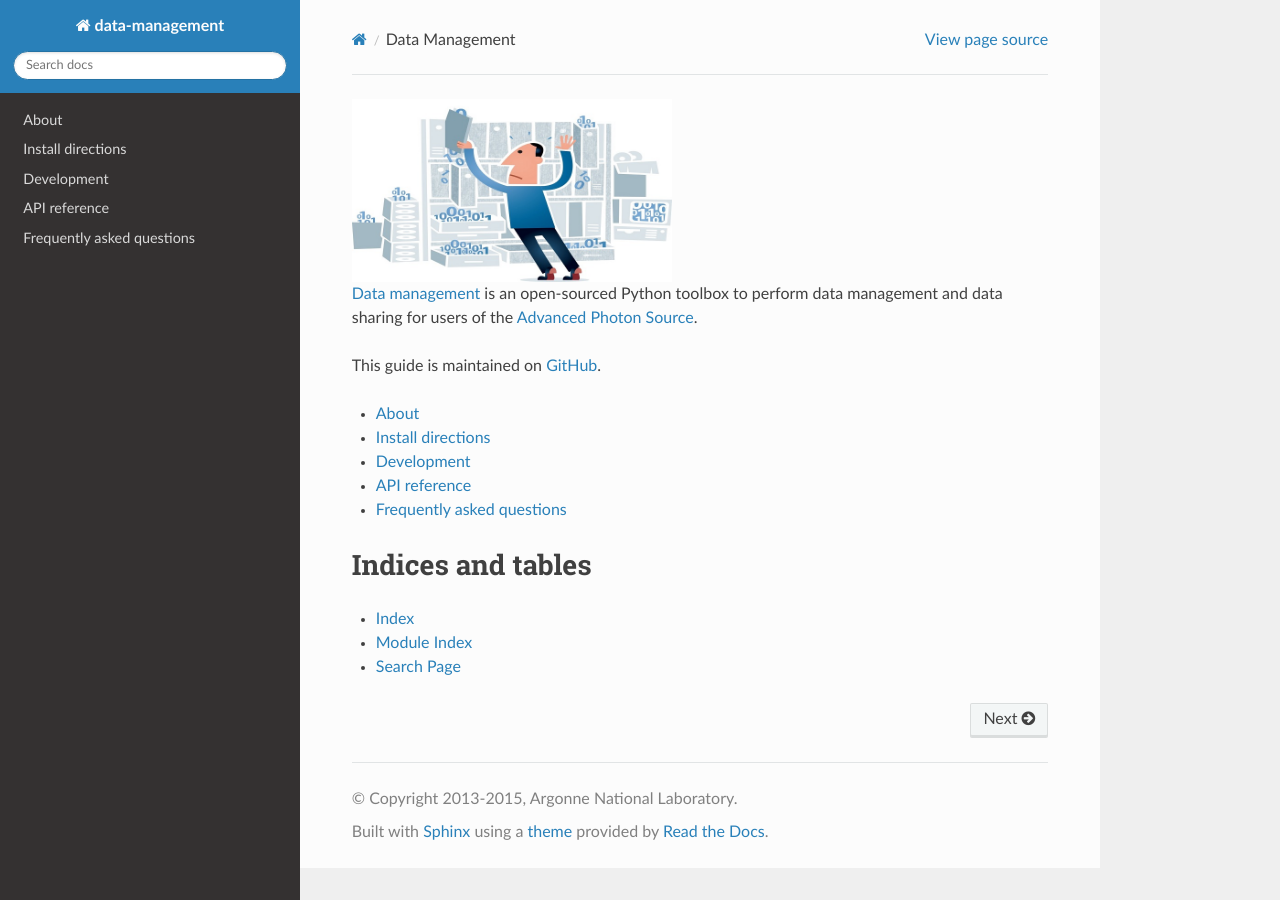
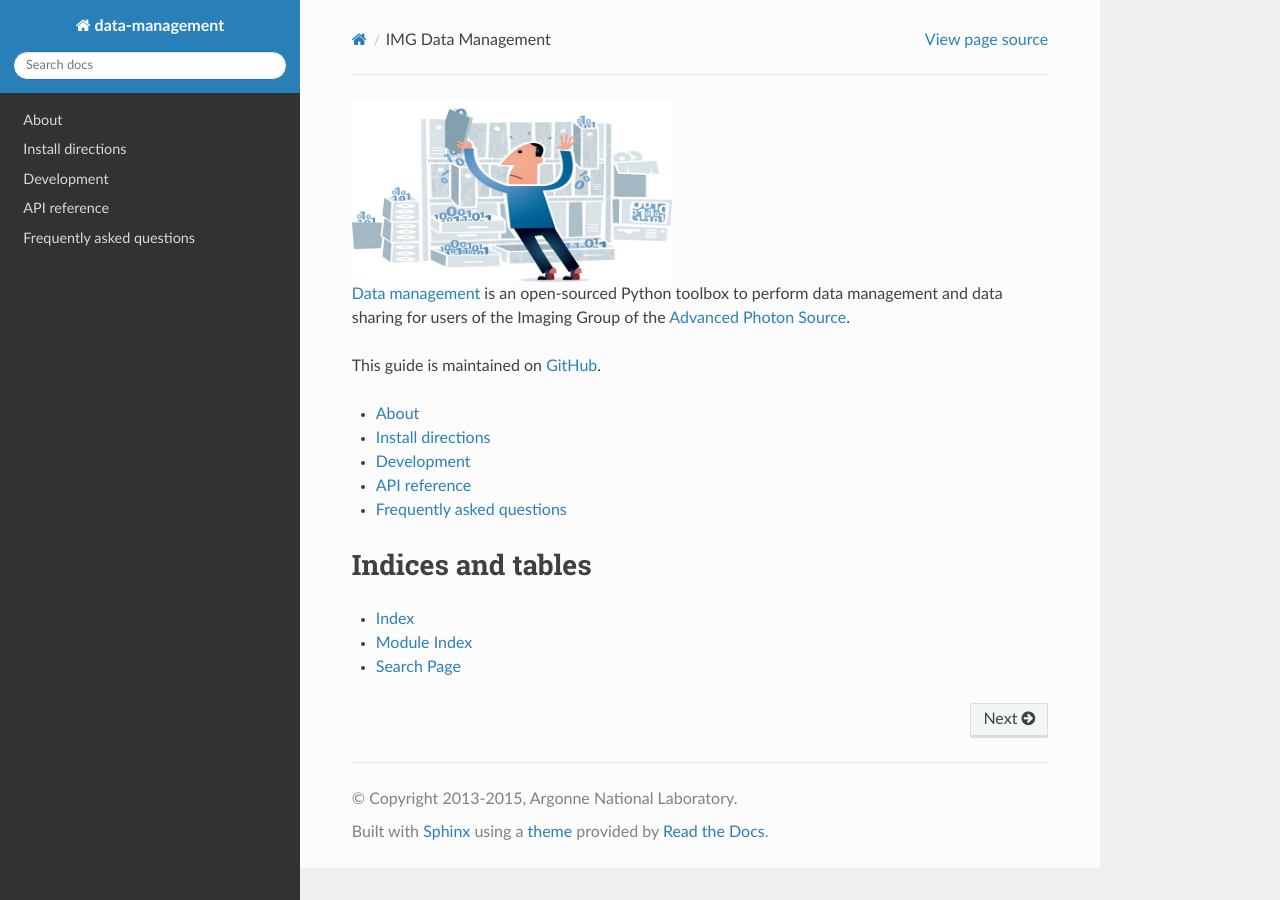
Before and after one commit to xray-imaging/DMagic, a Sphinx documentation site: the page built from doc/index.rst, in a window 1280 px wide. Built offline with Sphinx 7.4.7 and the Read the Docs theme 2.0.0, drawn with Linux system fonts in a browser that asks for light colours.

Commit message:
working on doc

```diff
--- a/doc/index.rst
+++ b/doc/index.rst
@@ -1,11 +1,11 @@
-.. title:: Data Management
+.. title:: IMG Data Management
 
-.. image:: source/img/tomopy-logo.png
+.. image:: source/img/data-management-logo.png
    :width: 320px
-   :alt: Data Management
+   :alt: IMG Data Management
 
 `Data management <https://github.com/decarlof/data-management.git>`_ is an open-sourced Python
-toolbox to perform data management and data sharing for users of
+toolbox to perform data management and data sharing for users of the Imaging Group of
 the `Advanced Photon Source <http://www.aps.anl.gov>`_.
 
 This guide is maintained on
--- a/doc/source/about.rst
+++ b/doc/source/about.rst
@@ -8,5 +8,6 @@ management tasks like sharing, distributing and archiving.
 
 The data management python toolbox aims to provide easy command-like
 instruction to automate the majority of beamline scientist data
-management tasks. The toolbox relies on automatic access to the APS
-scheduling system and makes extent use of gloubus.
+management tasks. The toolbox relies on automatic access to the
+`APS scheduling system <https://schedule.aps.anl.gov/>`__:
+and makes extent use of `Globus <https://www.globus.org/>`__:
```
Also changed, not shown: doc/source/img/data-management-logo.png (renamed from doc/source/img/tomopy-logo.png).
